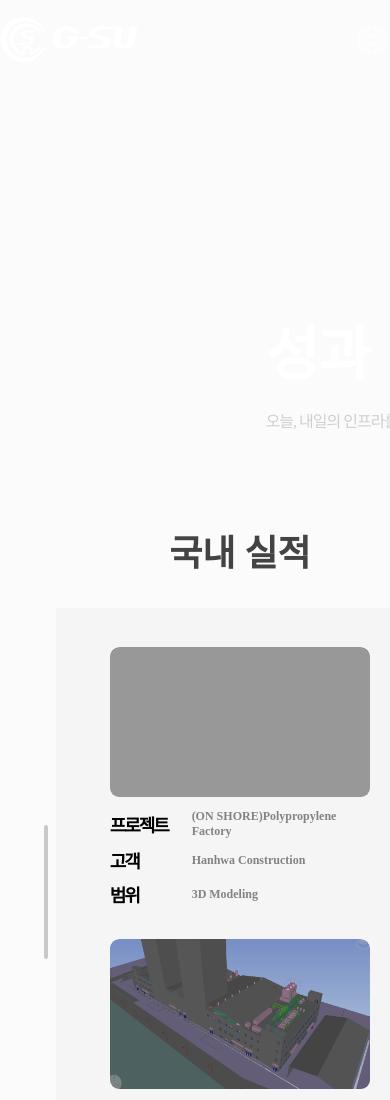
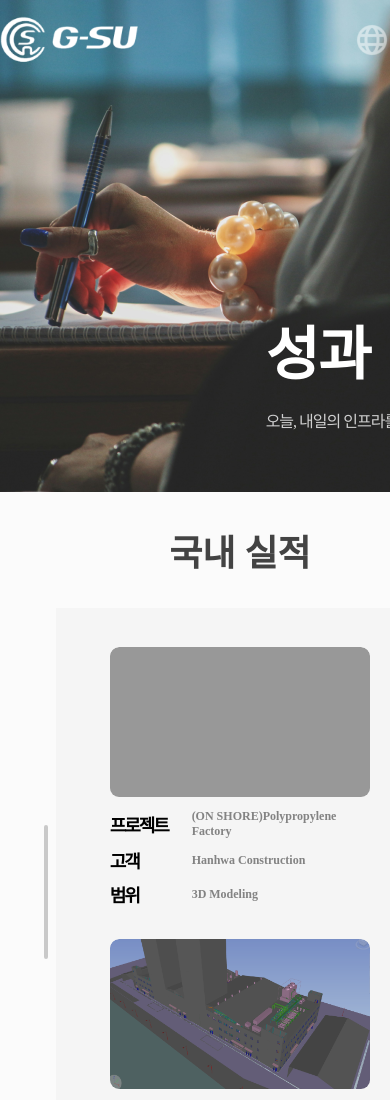
Before and after one commit to bebe1224/test_G_SU, a plain HTML site: page src/pages/Project_and_Achievements.html in a window 390 px wide. Shown: the top 1100 px of the page. Drawn offline with nearby package versions, Linux system fonts and the light colour scheme; the site is published under a folder, as on GitHub Pages, so addresses that start at the root find nothing; a web font is replaced by a local one.

Commit message:
2025-02-16-5:56

```diff
--- a/src/styles/scss/Project_and_Achievements.scss
+++ b/src/styles/scss/Project_and_Achievements.scss
@@ -173,7 +173,7 @@
 
     // sect 개별
     .sect1 {
-        background: url(/src/assets/img/Project&Achievements/M_sect1_bg.png)no-repeat center/cover;
+        background: url(../../../assets/img/Project&Achievements/M_sect1_bg.png)no-repeat center/cover;
         height: 492px !important;
 
         .inner {
```
Also changed, not shown: src/styles/css/compile/Project_and_Achievements.css.
